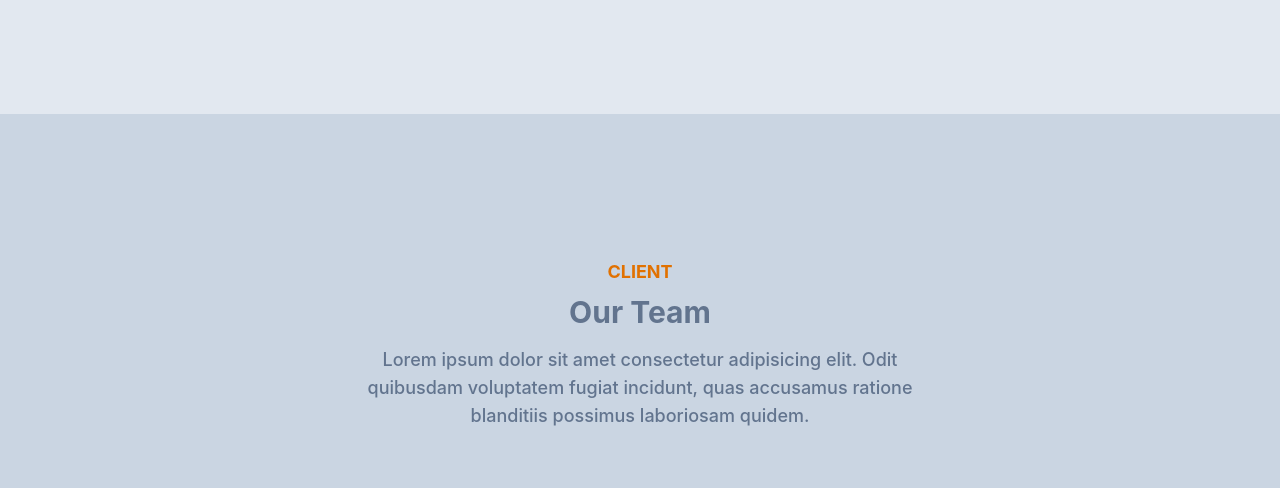
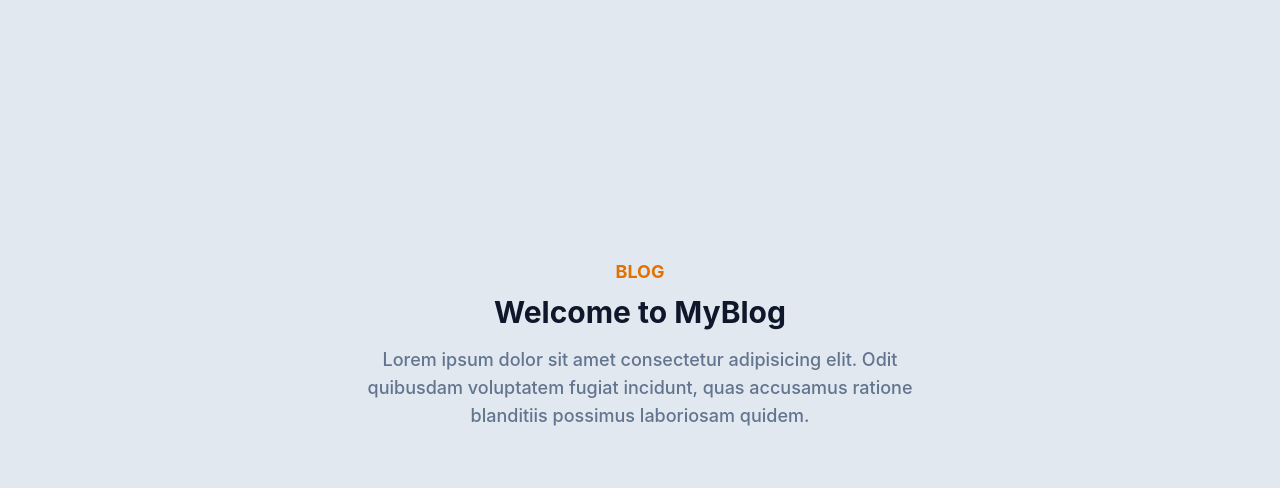
Before and after one commit to WiroCode/web-portfolio, a website: page index.html in a window 1280 px wide. Shown: the part 1890-2378 px from the top of the page. Drawn offline with Linux system fonts and the light colour scheme; grey boxes are pictures that could not be loaded.

Commit message:
Client Section Update

```diff
--- a/index.html
+++ b/index.html
@@ -257,7 +257,7 @@
     <!-- Portfolio Section End -->
 
     <!-- Client Section Start -->
-    <section id="client" class="pt-36 pb-16 bg-slate-300">
+    <!-- <section id="client" class="pt-36 pb-16 bg-slate-300">
       <div class="container">
         <div class="w-full px-4">
           <div class="max-w-xl mx-auto text-center mb-16">
@@ -287,7 +287,7 @@
           </div>
         </div>
       </div>
-    </section>
+    </section> -->
     <!-- Client Section End -->
 
     <!-- Blog Section Start -->
```
